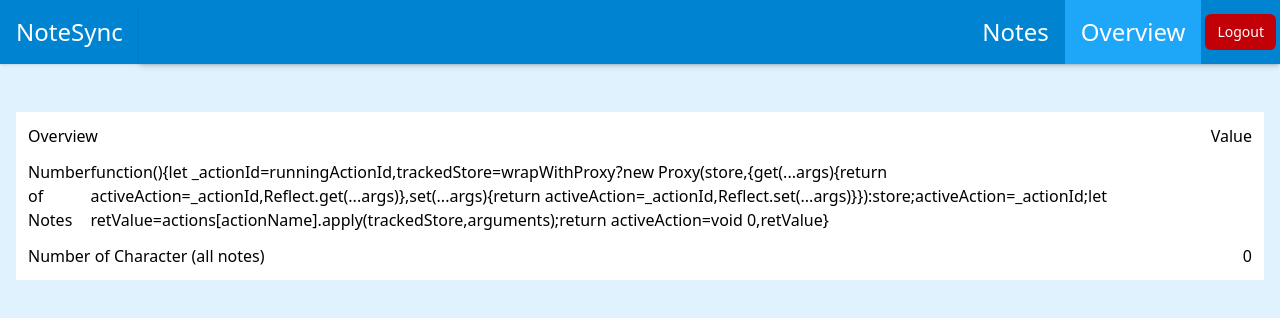
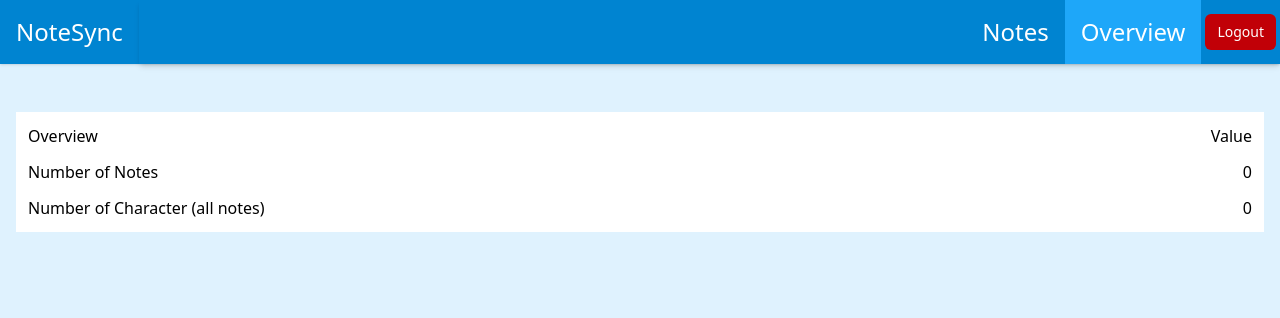
Before and after one commit to ahmadi70/NoteSync_Capstone, a Vue app: page /#/overview in a window 1280 px wide. Shown: the top 318 px of the page. Built offline with nearby package versions, Linux system fonts and the light colour scheme; no server answers; the database is empty.

Commit message:
fix the method name

```diff
--- a/src/pages/PageOverview.vue
+++ b/src/pages/PageOverview.vue
@@ -13,7 +13,7 @@
       </div>
       <div class="flex justify-between">
         <div>Number of Notes</div>
-        <div>{{ storeNotes.getNotes }}</div>
+        <div>{{ storeNotes.getNotesLength }}</div>
       </div>
       <div class="flex justify-between">
         <div>Number of Character (all notes)</div>
```
